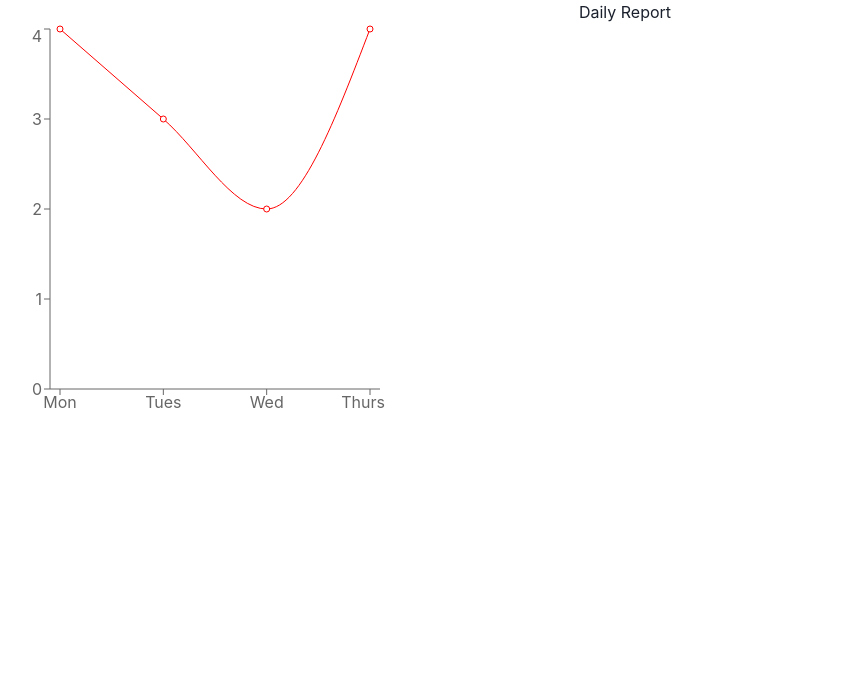
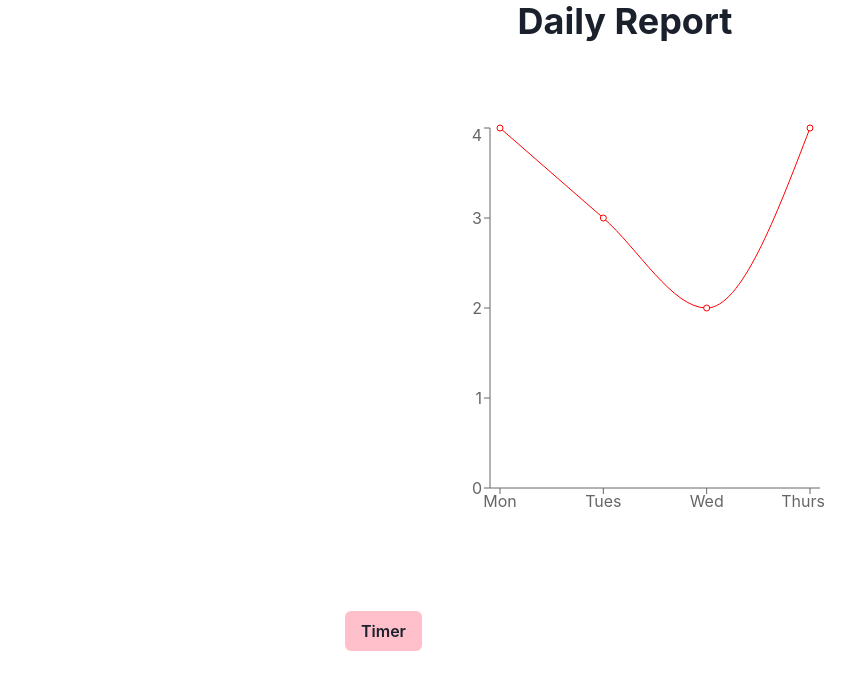
Before and after one commit to S-hub1996/Time-Track.Ext, a React (Create React App) app in the folder track-time-ext/: page /reports in a window 1280 px wide. Shown: the top 690 px of the page, without its empty margins (15-870 px from the left). Built offline with nearby package versions, Linux system fonts and the light colour scheme.

Commit message:
timer and chart connected

```diff
--- a/track-time-ext/src/Reports.jsx
+++ b/track-time-ext/src/Reports.jsx
@@ -1,13 +1,25 @@
+import { Button, Center, Flex, Stack } from '@chakra-ui/react'
 import React from 'react'
 import Chart from './report/Chart'
-
+import { Link } from "react-router-dom";
 const Reports = () => {
 
 
   return (
-    <div>
+    <Center >
+        <Stack>
+<Flex>
+
       <Chart/>
-    </div>
+      {/* <Table></Table> */}
+</Flex>
+
+
+        <Link to={"/"}>
+        <Button bg={'pink'}>Timer</Button>
+        </Link>
+        </Stack>
+    </Center>
   )
 }
 
--- a/track-time-ext/src/report/Chart.jsx
+++ b/track-time-ext/src/report/Chart.jsx
@@ -1,3 +1,4 @@
+import { Box, Heading } from "@chakra-ui/react";
 import React from "react";
 
 import {
@@ -25,8 +26,8 @@ const Chart = () => {
 
   return (
     <div style={{ textAlign: "center" }}>
-      <h1>Daily Report</h1>
-      <div className="App">
+      <Heading>Daily Report</Heading>
+      <Box m={20}>
 
 
       <LineChart width={400} height={400} data={data}>
@@ -39,7 +40,7 @@ const Chart = () => {
         <Line type="monotone" dataKey="users" stroke="red" />
       </LineChart>
 
-      </div>
+      </Box>
     </div>
   );
 };
```
